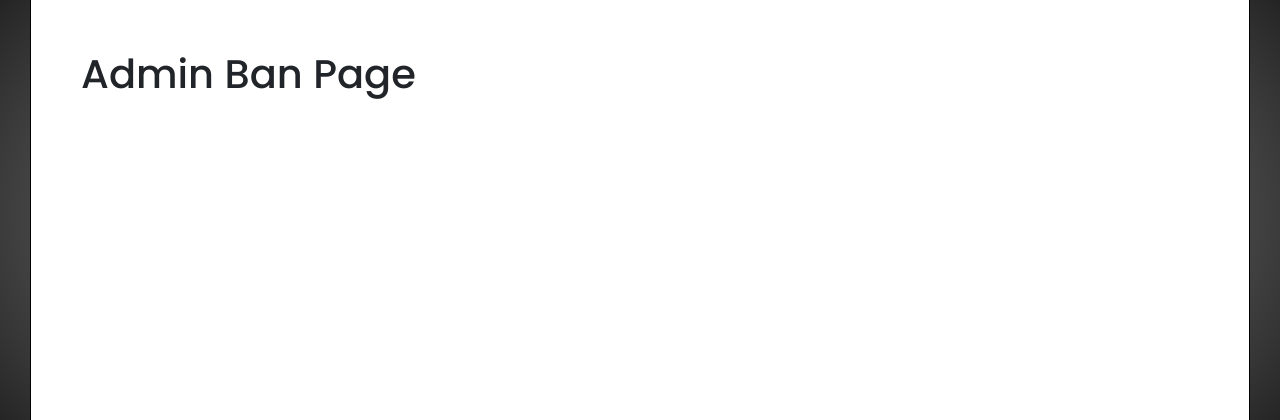
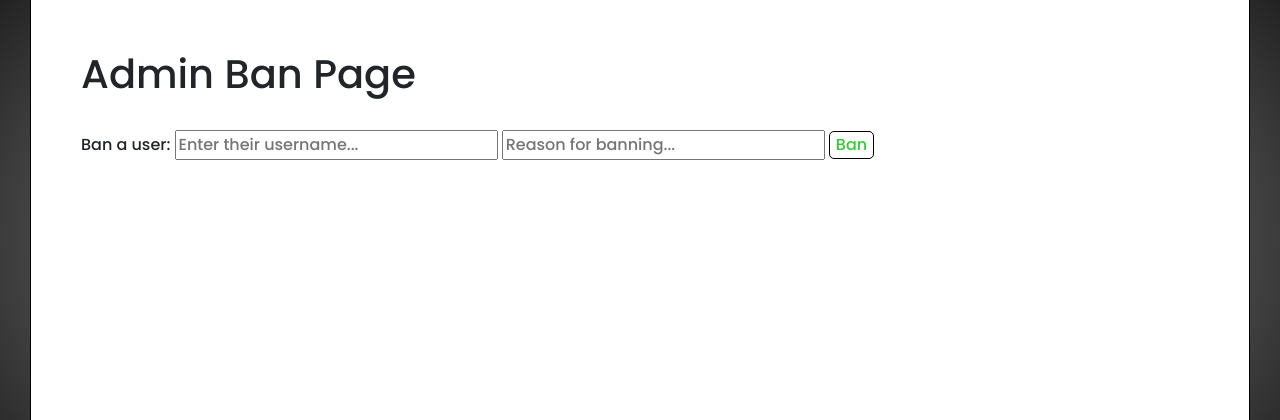
Before and after one commit to JLR24/musicians_haven, a Flask app: page /admin/bans in a window 1280 px wide. Shown: the part 144-564 px from the top of the page. Run offline with Flask 3, Linux system fonts and the light colour scheme; a user stored in the database is signed in; tables that the repository leaves empty hold one stand-in row (values such as "Sample post"); some libraries are stand-ins or nearby versions.

Commit message:
Implemented admin banning and pardons.

```diff
--- a/website/admin/admin.py
+++ b/website/admin/admin.py
@@ -1,7 +1,7 @@
 from flask import Blueprint, render_template, url_for, redirect, flash, request
 from flask_login import current_user, login_required
 from ..models import db, User
-from .static.admin_utilities import IsAdmin, GetAdmins, GetEditors, GetMax
+from .static.admin_utilities import IsAdmin, GetAdmins, GetEditors, GetMax, GetBanned
 
 admin = Blueprint("admin", __name__, template_folder="templates", static_folder="static")
 
@@ -23,7 +23,8 @@ def Bans():
     '''This function displays the admin ban page'''
     if not IsAdmin():
         return redirect(url_for("home.Home"))
-    return render_template("admin_ban.html", user=current_user, active="Bans")
+    banned = GetBanned()
+    return render_template("admin_ban.html", user=current_user, active="Bans", banned=banned)
 
 
 @admin.route("/HandleAdminPromote", methods=["POST"])
@@ -98,3 +99,35 @@ def HandleEditorDemote():
     db.session.commit()
     flash("User has been promoted!", category="success")
     return redirect(url_for("admin.Home"))
+
+
+@admin.route("/HandleBan", methods=["POST"])
+@login_required
+def HandleBan():
+    '''This page handles the banning of a user'''
+    if not IsAdmin():
+        return redirect(url_for("home.Home"))
+    user = User.query.filter_by(username=request.form.get("username")).first()
+    if not user or user.username == "JLR24":
+        flash("Error: unable to ban.", category="error")
+        return redirect(url_for("admin.Bans"))
+    user.status = "Banned: " + request.form.get("reason")
+    db.session.commit()
+    flash("User successfully banned!", category="success")
+    return redirect(url_for("admin.Bans"))
+
+
+@admin.route("/HandlePardon", methods=["POST"])
+@login_required
+def HandlePardon():
+    '''This page handles the pardoning of a user'''
+    if not IsAdmin():
+        return redirect(url_for("home.Home"))
+    user = User.query.filter_by(username=request.form.get("username")).first()
+    if not user or not user in GetBanned():
+        flash("Error: Could not pardon this user", category="error")
+        return redirect(url_for("admin.Bans"))
+    user.status = "User"
+    db.session.commit()
+    flash("User successfully pardoned!", category="success")
+    return redirect(url_for("admin.Bans"))
--- a/website/admin/static/admin_utilities.py
+++ b/website/admin/static/admin_utilities.py
@@ -28,3 +28,8 @@ def GetMax(input):
         if i != None and len(i) > m:
             m = len(i)
     return m
+
+
+def GetBanned():
+    '''Returns a list of all banned users'''
+    return User.query.filter(User.status.startswith("b")).all()
--- a/website/admin/templates/admin_ban.html
+++ b/website/admin/templates/admin_ban.html
@@ -6,5 +6,36 @@
 
     <h1>Admin Ban Page</h1><br>
 
+    <form method="POST" action="{{url_for('admin.HandleBan')}}">
+        <span>Ban a user: </span>
+        <input type="text" name="username" placeholder="Enter their username...">
+        <input type="text" name="reason" placeholder="Reason for banning...">
+        <input type="submit" value="Ban" style="color: limegreen; background-color: transparent; border: 1px solid black; border-radius: 5px;">
+    </form>
+    <br>
+
+    {% if banned %}
+        <hr><br>
+        <table style="width: 100%; border: 1px solid black; text-align: center;" class="table table-bordered">
+            <thead class="table table-dark">
+                <th>User</th>
+                <th>Reason for Ban</th>
+                <th>Pardon?</th>
+            </thead>
+            {% for i in banned %}
+                <tr>
+                    <td>{{i.username}}</td>
+                    <td>{{i.GetBanReason()}}</td>
+                    <td>
+                        <form method="POST" action="{{url_for('admin.HandlePardon')}}">
+                            <input type="hidden" value="{{i.username}}" name="username">
+                            <input type="submit" value="Pardon" style="color: limegreen; background-color: transparent; border: 1px solid black; border-radius: 5px;">
+                        </form>
+                    </td>
+                </tr>
+            {% endfor %}
+        </table>
+    {% endif %}
+
 
 {% endblock %}
--- a/website/auth/auth.py
+++ b/website/auth/auth.py
@@ -58,7 +58,7 @@ def Banned():
     if not user or not user.status[0] == "B":
         return redirect(url_for("auth.Login"))
     try:
-        reason = user.status[8:]
+        reason = user.GetBanReason()
         return render_template("banned.html", user=current_user, reason=reason)
     except:
         return redirect(url_for("auth.Login"))
--- a/website/models.py
+++ b/website/models.py
@@ -55,6 +55,10 @@ class User(db.Model, UserMixin):
     def GetFollowedThreadLinks(self):
         '''Returns a list of the user's followed threads'''
         return ThreadFollow.query.filter_by(user=self.id).all()
+
+    def GetBanReason(self):
+        '''Returns a string containing the reason for the user's ban'''
+        return self.status[8:]
 
 
 class UserSetting(db.Model):
```
